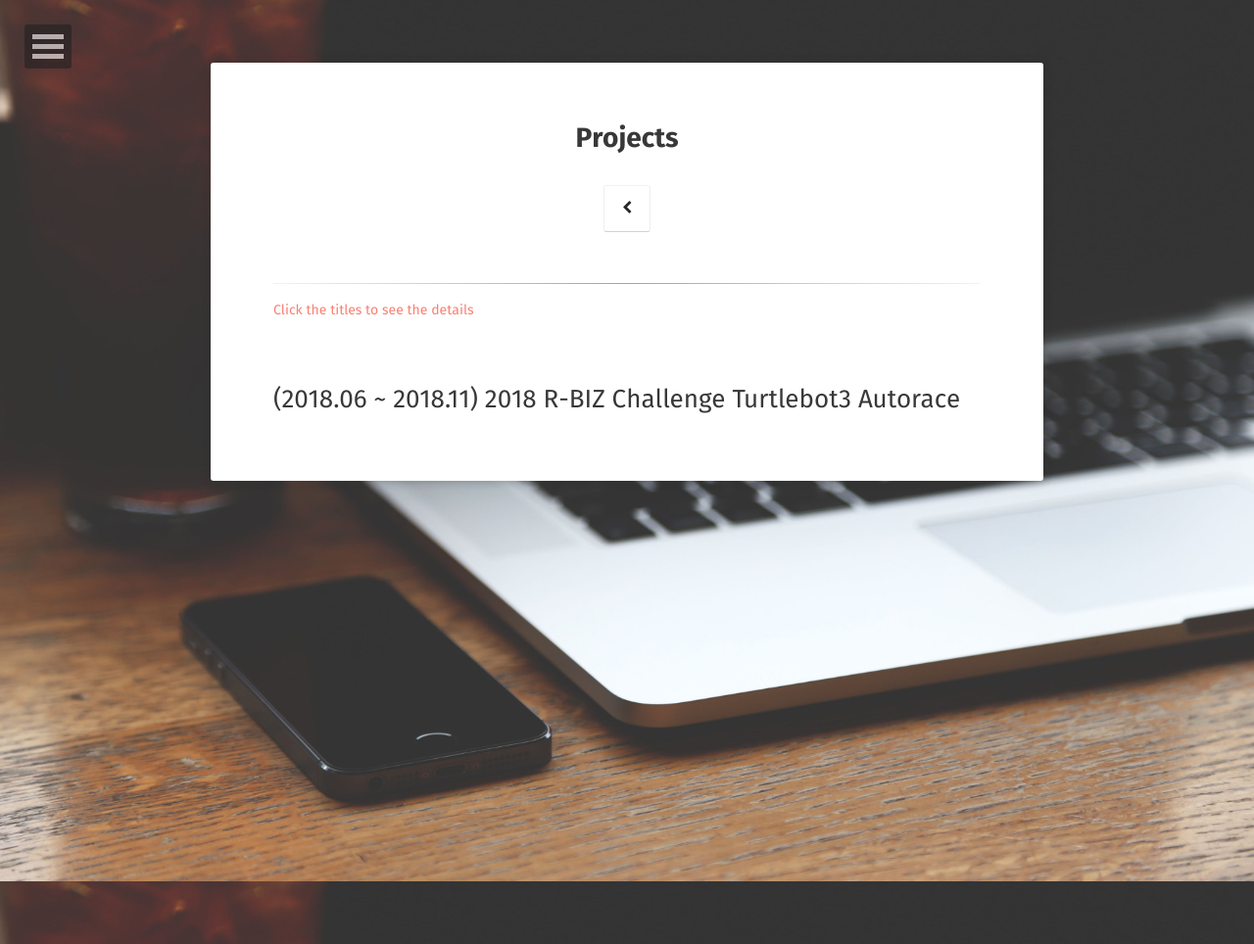
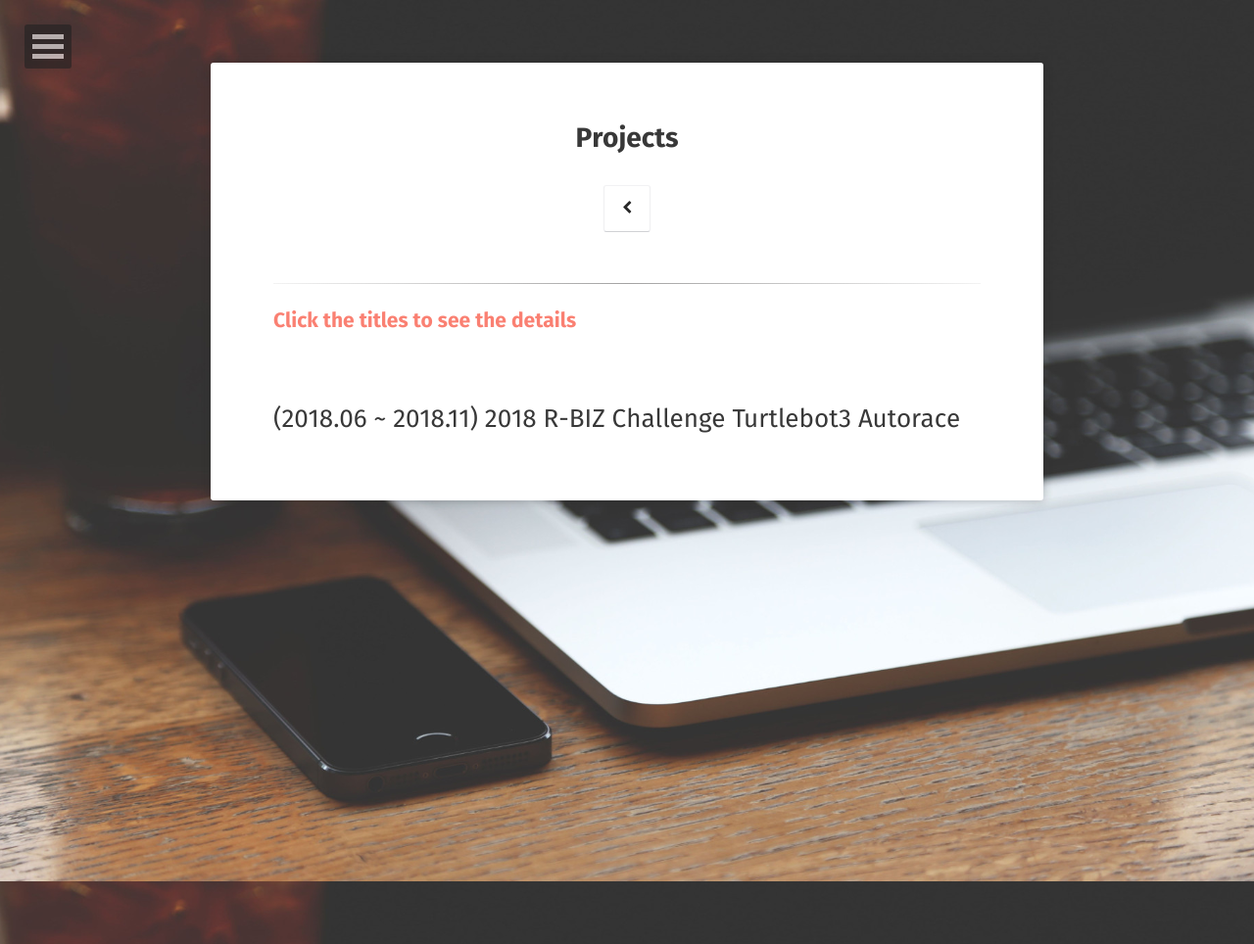
Before and after one commit to JongCheon-Park/JongCheon-Park.github.io, a Jekyll site: the page built from projects/index.md, in a window 1280 px wide. Shown: the whole page at 98% size. Built offline with Jekyll 4.4.1, drawn with Linux system fonts in a browser that asks for light colours; some web fonts are replaced.

Commit message:
Update index.md

```diff
--- a/projects/index.md
+++ b/projects/index.md
@@ -7,14 +7,14 @@ comments: false
 
 ---
 
-<span style="color:Salmon"> Click the titles to see the details </span>
+## <span style="color:Salmon"> Click the titles to see the details </span>
 
 <br>
 
 <details>
   <summary> <span style="font-size: 26px"> (2018.06 ~ 2018.11) 2018 R-BIZ Challenge Turtlebot3 Autorace </span> </summary>
   <div markdown="1">
- *This project was conducted at <span style="color:#3399ff">Cyber Physical System Control Lab in Kyungpook National University</span> : [Link](http://control.knu.ac.kr/)*
+## *This project was conducted at <span style="color:#3399ff">Cyber Physical System Control Lab in Kyungpook National University</span> : [Link](http://control.knu.ac.kr/)*
     </div>
 <br>
 <p style="font-size:1rem;font-weight:400" onContextMenu="return false;" onselectstart="return false" ondragstart="return false">
```
